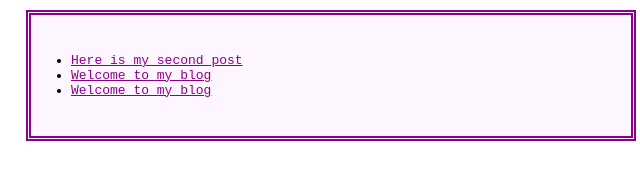
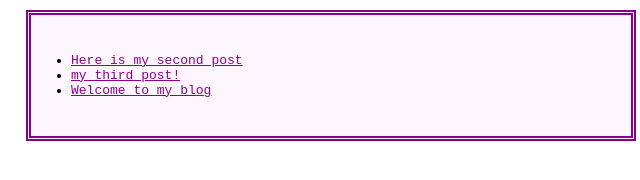
Before and after one commit to kvaettr/blog, an Eleventy site: page src/index.njk in a window 1280 px wide. Shown: the part 136-316 px from the top of the page, 309-949 px from the left. Built offline with nearby package versions, Linux system fonts and the light colour scheme; Eleventy itself is replaced by a stand-in of ours; files that its build step writes are made by us from their sources.

Commit message:
Change frontmatter title for third post

```diff
--- a/src/blog/my-third-test-post.md
+++ b/src/blog/my-third-test-post.md
@@ -1,6 +1,6 @@
 ---
 layout: layout.njk
-title: Welcome to my blog
+title: my third post!
 tags: blog
 ---
 
```
